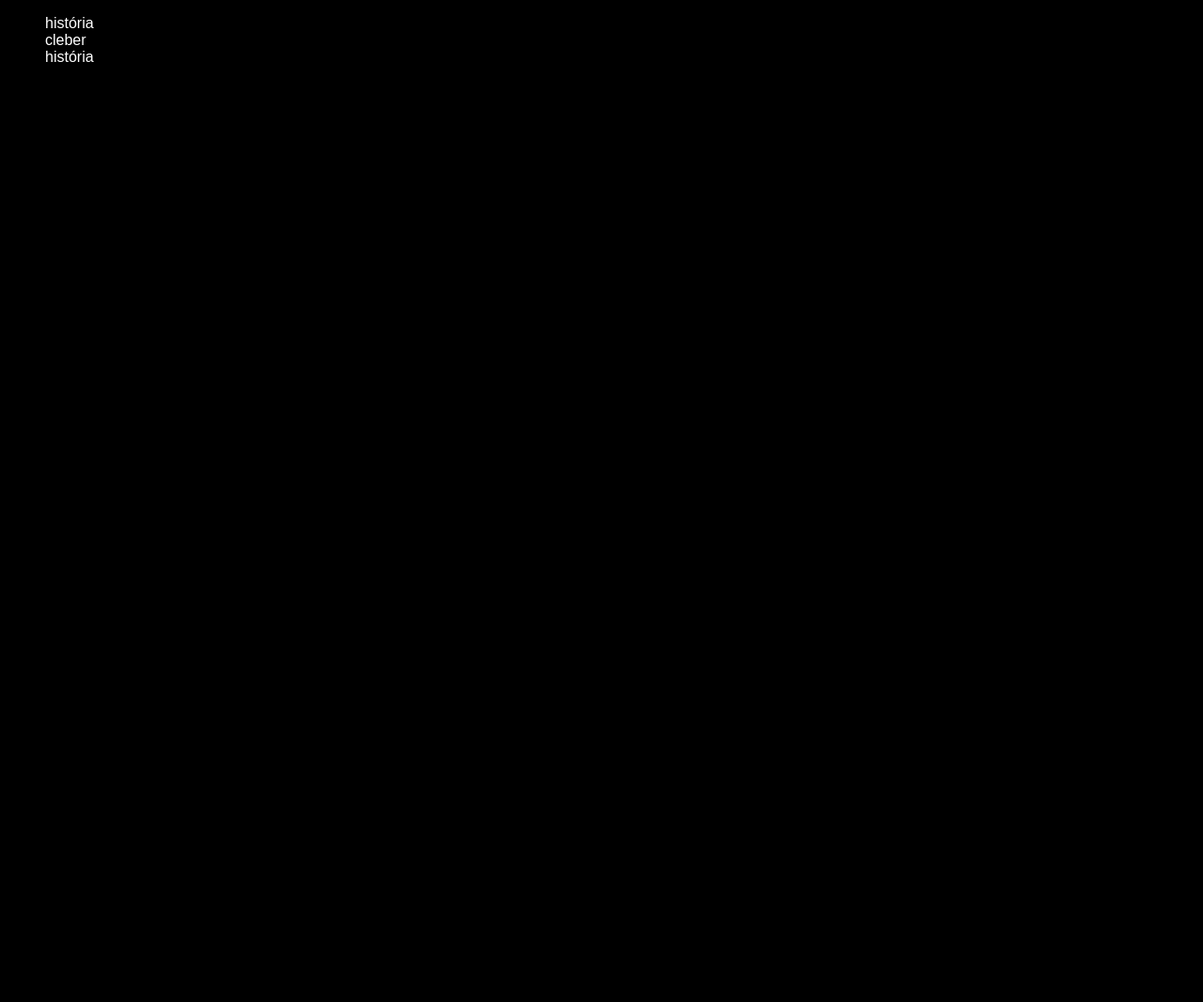
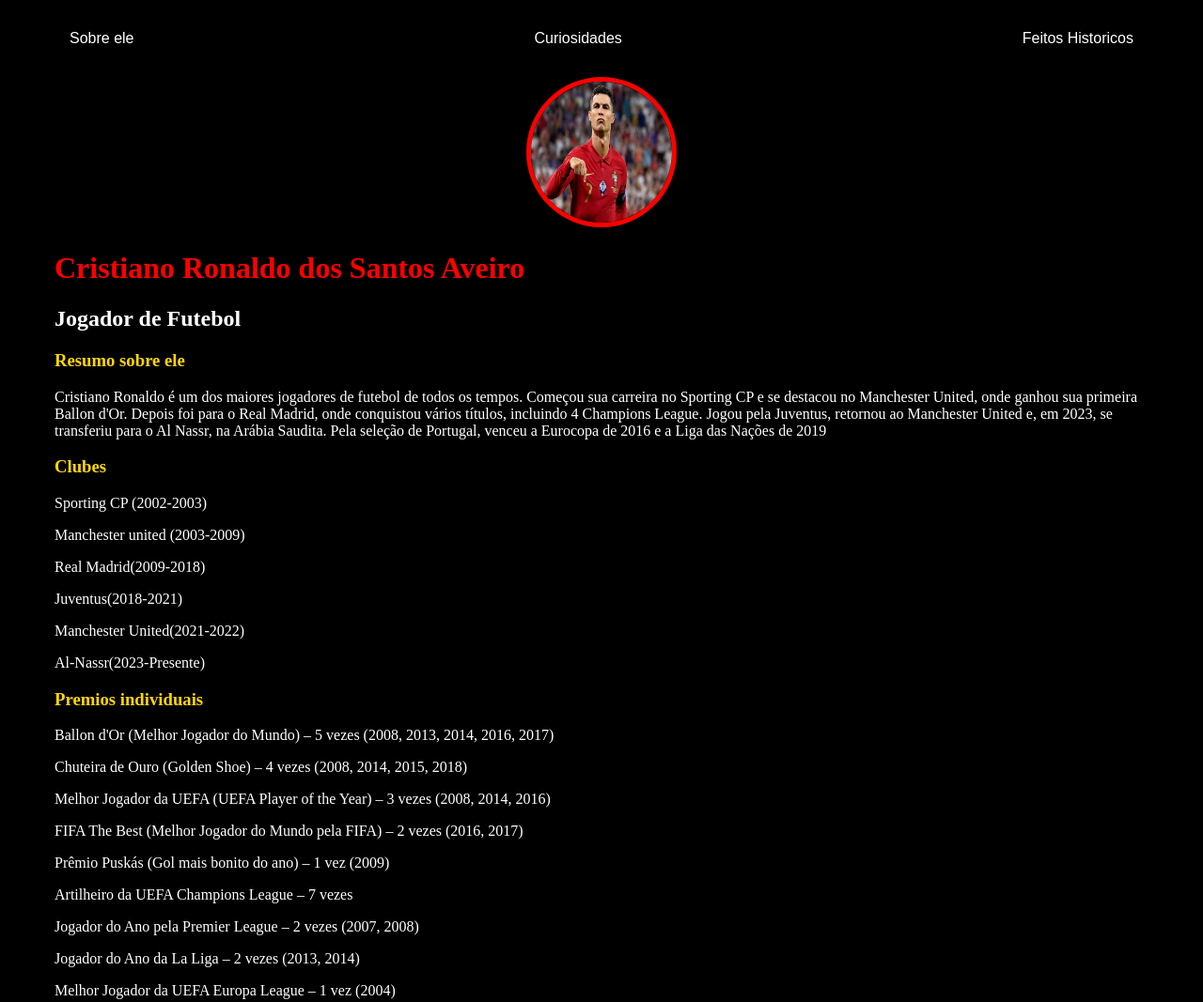
Before and after one commit to bieleski26/meu-Site, a plain HTML site: page Site-1--main/sai 1/index.html in a window 1280 px wide. Shown: the top 1067 px of the page at 94% size. Before the commit the page ends 800 px from the top, so only its background shows below. Drawn offline with Linux system fonts and the light colour scheme.

Commit message:
Add files via upload

```diff
--- /dev/null
+++ b/Site-1--main/sai 1/cleber.css
@@ -0,0 +1,51 @@
+body {
+    background-color:black;
+}
+
+a{
+    color: white;
+    text-decoration: none;
+    font-family: Arial, Helvetica, sans-serif;
+
+}
+ul {display: flex;
+    justify-content:space-between;
+    list-style-type: none;
+    align-items: center;
+    padding: 16px;
+
+}
+
+img{
+    width: 150px;
+    height: 150px;
+    border-radius: 50%;
+    border: 5px solid red;
+}
+.center{
+    text-align: center;
+}
+
+h1 {
+    color: red;
+}
+
+h3{
+    color: white;
+}
+
+h2{
+    color: gold;
+}
+
+p {
+    color: white;
+}
+
+.container {
+    padding: 0px 50px;
+}
+
+nav a:hover {
+    color: red;
+}
--- /dev/null
+++ b/Site-1--main/sai 1/historia.css
@@ -0,0 +1,43 @@
+body {
+    background-color:black;
+}
+
+a{
+    color: white;
+    text-decoration: none;
+    font-family: Arial, Helvetica, sans-serif;
+
+}
+ul {display: flex;
+    justify-content:space-between;
+    list-style-type: none;
+    align-items: center;
+    padding: 16px;
+
+}
+
+img{
+    width: 150px;
+    height: 150px;
+    border-radius: 50%;
+    border: 5px solid red;
+}
+.center{
+    text-align: center;
+}
+
+h1{
+    color: gold;
+}
+
+p {
+    color: white;
+}
+
+.container {
+    padding: 0px 50px;
+}
+
+nav a:hover {
+    color: red;
+}
--- a/Site-1--main/sai 1/index.css
+++ b/Site-1--main/sai 1/index.css
@@ -4,6 +4,48 @@
 
 a{
     color: white;
+    text-decoration: none;
     font-family: Arial, Helvetica, sans-serif;
 
 }
+ul {display: flex;
+    justify-content:space-between;
+    list-style-type: none;
+    align-items: center;
+    padding: 16px;
+
+}
+
+img{
+    width: 150px;
+    height: 150px;
+    border-radius: 50%;
+    border: 5px solid red;
+}
+.center{
+    text-align: center;
+}
+
+h1 {
+    color: red;
+}
+
+h2 {
+    color: white;
+}
+
+h3 {
+    color: gold;
+}
+
+p {
+    color: white;
+}
+
+.container {
+    padding: 0px 50px;
+}
+
+nav a:hover {
+    color: red;
+}
--- a/Site-1--main/sai 1/index.html
+++ b/Site-1--main/sai 1/index.html
@@ -7,24 +7,96 @@
     <link rel="stylesheet" href="index.css">
 </head>
 <body>
-    <nav>
+    <div class="container">
+<nav>
         <ul>
             <li>
-                <a>
-                    história
-                </a>
+                <a href="index.html">Sobre ele</a>
             </li>
             <li>
-                <a>
-                   cleber
-                </a>
+                <a href="cleber.html">Curiosidades</a>
             </li>
             <li>
-                <a>
-                    história
-                </a>
+                <a href="historia.html">Feitos Historicos</a>
             </li>
         </ul>
     </nav>
+
+    <header>
+        <div class="center">
+            <img src="./img/Imagem1.jpg"></img>
+        </div>
+        <h1>Cristiano Ronaldo dos Santos Aveiro</h1>
+        <h2>Jogador de Futebol</h2>
+    </header>
+
+    <main>
+        <section>
+            <h3>
+            Resumo sobre ele
+            </h3>
+        <p>
+            Cristiano Ronaldo é um dos maiores jogadores de futebol de todos os tempos. Começou sua carreira no Sporting CP e se destacou no Manchester United, onde ganhou sua primeira Ballon d'Or. Depois foi para o Real Madrid, onde conquistou vários títulos, incluindo 4 Champions League. Jogou pela Juventus, retornou ao Manchester United e, em 2023, se transferiu para o Al Nassr, na Arábia Saudita. Pela seleção de Portugal, venceu a Eurocopa de 2016 e a Liga das Nações de 2019
+        </p>
+        </section>
+         <section>
+            <h3>
+            Clubes
+            </h3>
+        <p>
+         Sporting CP (2002-2003)
+        </p>
+        <p>
+         Manchester united (2003-2009)
+        </p>
+        <p>
+        Real Madrid(2009-2018)
+        </p>
+        <p>
+        Juventus(2018-2021)
+        </p>
+        <p>
+        Manchester United(2021-2022)
+        </p>
+        <P>
+        Al-Nassr(2023-Presente)
+        </p>
+        </section>
+        <section>
+            <h3>
+            Premios individuais
+            </h3>
+        <p>
+ Ballon d'Or (Melhor Jogador do Mundo) – 5 vezes (2008, 2013, 2014, 2016, 2017)
+</p>
+<p>
+Chuteira de Ouro (Golden Shoe) – 4 vezes (2008, 2014, 2015, 2018)
+</p>
+<P>
+Melhor Jogador da UEFA (UEFA Player of the Year) – 3 vezes (2008, 2014, 2016)
+</p>
+<p>
+FIFA The Best (Melhor Jogador do Mundo pela FIFA) – 2 vezes (2016, 2017)
+</p>
+<p>
+Prêmio Puskás (Gol mais bonito do ano) – 1 vez (2009)
+<P>
+Artilheiro da UEFA Champions League – 7 vezes
+</P>
+<p>
+Jogador do Ano pela Premier League – 2 vezes (2007, 2008)
+</p>
+<p>
+Jogador do Ano da La Liga – 2 vezes (2013, 2014)
+</p>
+<p>
+Melhor Jogador da UEFA Europa League – 1 vez (2004)
+</p>
+<p>
+Artilheiro da Seleção Portuguesa
+</p>
+        </section>
+    </main>
+    </div>
 </body>
 </html>
```
Also changed, not shown: Site-1--main/sai 1/cleber.html (added, +82 -0 lines), Site-1--main/sai 1/historia.html (added, +54 -0 lines), Site-1--main/sai 1/img/Imagem1.jpg (added).
